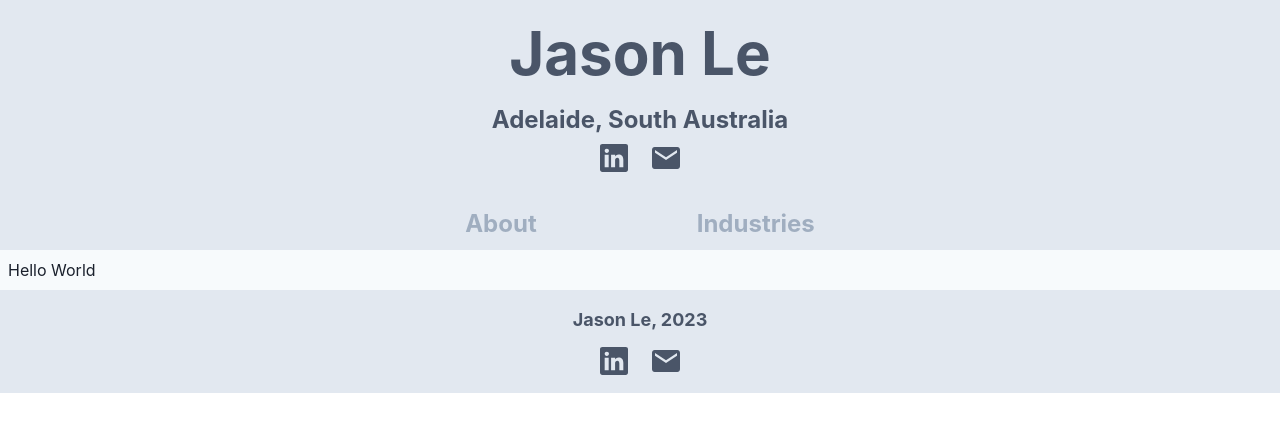
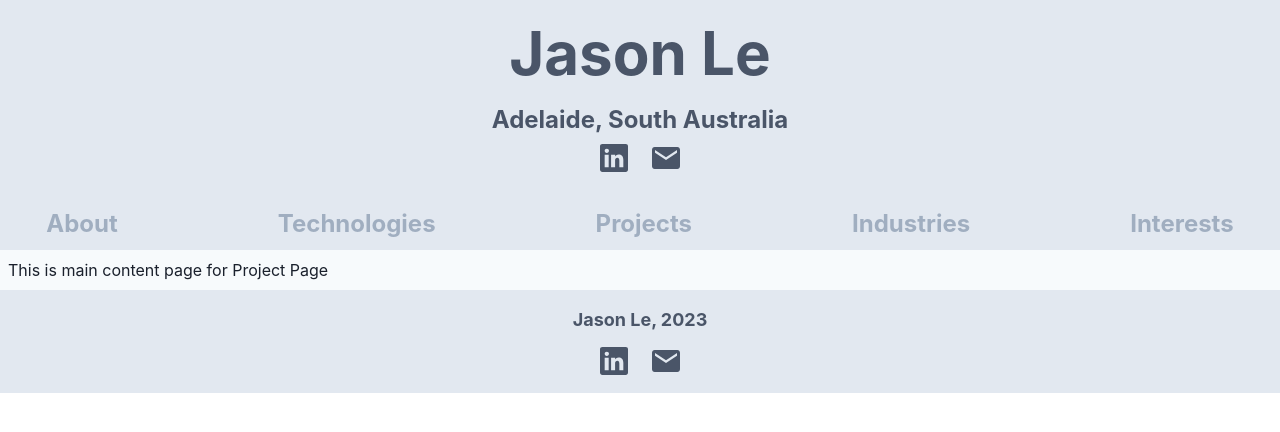
Before and after one commit to JasonLee0404/Resume, a React (Create React App) app: page /projects in a window 1280 px wide. Shown: the top 432 px of the page. Built offline with nearby package versions, Linux system fonts and the light colour scheme.

Commit message:
completed routing and linking page to content

```diff
--- a/src/App.tsx
+++ b/src/App.tsx
@@ -1,11 +1,24 @@
 import { ChakraProvider } from '@chakra-ui/react';
 import './App.css';
 import LandingPage from './components/pages/landingPage.component';
+import { Route, Switch } from 'wouter';
+import AboutPage from './components/pages/aboutPage.component';
+import IndustryPage from './components/pages/industriesPage.component';
+import TechnologyPage from './components/pages/technologiesPage.component';
+import ProjectPage from './components/pages/projectsPage.component';
+import InterestPage from './components/pages/interestsPage.component';
 
 function App() {
   return (
     <ChakraProvider>
-      <LandingPage/>
+      <Switch>
+        <Route path='/' component={() => <LandingPage/>}/>
+        <Route path='/about' component={() => <AboutPage/>}/>
+        <Route path='/technologies' component={() => <TechnologyPage/>}/>
+        <Route path='/projects' component={() => <ProjectPage/>}/>
+        <Route path='/industries' component={() => <IndustryPage/>}/>
+        <Route path='/interests' component={() => <InterestPage/>}/>
+    </Switch>
     </ChakraProvider>
   );
 }
--- a/src/components/organisms/header.component.tsx
+++ b/src/components/organisms/header.component.tsx
@@ -1,9 +1,6 @@
 import { Box, Center, HStack, Text, VStack } from "@chakra-ui/react";
+import { Link } from "wouter";
 import SocialMediaIcons from "./socialMediaIcons.component";
-import { Route, Link, Switch } from "wouter";
-import LandingPage from "../pages/landingPage.component";
-import AboutPage from "../pages/aboutPage.component";
-import IndustryPage from "../pages/industriesPage.component";
 
 interface HeaderProps {
 }
@@ -28,32 +25,25 @@ const Header: React.FC<HeaderProps> = ( HeaderProps ) => {
 
                     <Center>
                         <HStack spacing='10rem'>
-                            <Switch>
-                                <Route path='/about' component={() => <AboutPage/>}/>
-                                {/* <Route path='/technologies' component={() => <TechnologyPage/>}/>
-                                <Route path='/projects' component={() => <ProjectPage/>}/> */}
-                                <Route path='/industries' component={() => <IndustryPage/>}/>
-                                {/* <Route path='/interests' component={() => <InterestPage/>}/> */}
-                            </Switch>
                             <Link to='/about'>
                                 <Text fontSize='2xl' fontWeight='bold' color='gray.400'>About</Text>
                             </Link>
 
-                            {/* <Link to='/technologies'>
+                            <Link to='/technologies'>
                                 <Text fontSize='2xl' fontWeight='bold' color='gray.400'>Technologies</Text>
-                            </Link> */}
+                            </Link>
 
-                            {/* <Link to='/projects'>
+                            <Link to='/projects'>
                                 <Text fontSize='2xl' fontWeight='bold' color='gray.400'>Projects</Text>
-                            </Link> */}
+                            </Link>
 
                             <Link to='/industries'>
                                 <Text fontSize='2xl' fontWeight='bold' color='gray.400'>Industries</Text>
                             </Link>
 
-                            {/* <Link to='/interests'>
+                            <Link to='/interests'>
                                 <Text fontSize='2xl' fontWeight='bold' color='gray.400'>Interests</Text>
-                            </Link>  */}
+                            </Link>
                         </HStack>
                     </Center>
                 </VStack>
--- a/src/components/organisms/mainContent.component.tsx
+++ b/src/components/organisms/mainContent.component.tsx
@@ -1,15 +1,15 @@
-import { Box, Center, HStack, Text } from "@chakra-ui/react";
-import SocialMediaIcons from "./socialMediaIcons.component";
+import { Box } from "@chakra-ui/react";
 
 interface MainContentProps {
+    tabName?: string
 }
 
-const MainContent: React.FC<MainContentProps> = ( MainContentProps ) => {
+const MainContent: React.FC<MainContentProps> = ( { tabName} ) => {
 
     return (
         <>
             <Box flex='1' bg='white' w='100%' backgroundColor='gray.50' padding='2'>
-                Hello World
+                This is main content page for {tabName}
             </Box>
         </>
     );
--- a/src/components/pages/aboutPage.component.tsx
+++ b/src/components/pages/aboutPage.component.tsx
@@ -10,10 +10,9 @@ const AboutPage: React.FC<AboutPageProps> = ( AboutPageProps ) => {
 
     return (
         <>
-            This is about Page
-            {/* <Header/>
-            <MainContent/>
-            <Footer/> */}
+            <Header/>
+            <MainContent tabName={'About Page'}/>
+            <Footer/>
         </>
     );
 }
--- a/src/components/pages/industriesPage.component.tsx
+++ b/src/components/pages/industriesPage.component.tsx
@@ -11,7 +11,7 @@ const IndustryPage: React.FC<IndustryPageProps> = ( IndustryPageProps ) => {
     return (
         <>
             <Header/>
-            <MainContent/>
+            <MainContent tabName='Industry Page'/>
             <Footer/>
         </>
     );
--- a/src/components/pages/interestsPage.component.tsx
+++ b/src/components/pages/interestsPage.component.tsx
@@ -3,18 +3,18 @@ import Header from "../organisms/header.component";
 import MainContent from "../organisms/mainContent.component";
 
 
-interface LandingPageProps {
+interface InterestPageProps {
 }
 
-const LandingPage: React.FC<LandingPageProps> = ( LandingPageProps ) => {
+const InterestPage: React.FC<InterestPageProps> = ( InterestPageProps ) => {
 
     return (
         <>
             <Header/>
-            <MainContent/>
+            <MainContent tabName='Interest Page'/>
             <Footer/>
         </>
     );
 }
 
-export default LandingPage;
+export default InterestPage;
--- a/src/components/pages/landingPage.component.tsx
+++ b/src/components/pages/landingPage.component.tsx
@@ -11,7 +11,7 @@ const LandingPage: React.FC<LandingPageProps> = ( LandingPageProps ) => {
     return (
         <>
             <Header/>
-            <MainContent/>
+            <MainContent tabName='Main Page'/>
             <Footer/>
         </>
     );
--- a/src/components/pages/projectsPage.component.tsx
+++ b/src/components/pages/projectsPage.component.tsx
@@ -3,18 +3,18 @@ import Header from "../organisms/header.component";
 import MainContent from "../organisms/mainContent.component";
 
 
-interface LandingPageProps {
+interface ProjectPageProps {
 }
 
-const LandingPage: React.FC<LandingPageProps> = ( LandingPageProps ) => {
+const ProjectPage: React.FC<ProjectPageProps> = ( ProjectPageProps ) => {
 
     return (
         <>
             <Header/>
-            <MainContent/>
+            <MainContent tabName='Project Page'/>
             <Footer/>
         </>
     );
 }
 
-export default LandingPage;
+export default ProjectPage;
--- a/src/components/pages/technologiesPage.component.tsx
+++ b/src/components/pages/technologiesPage.component.tsx
@@ -3,18 +3,18 @@ import Header from "../organisms/header.component";
 import MainContent from "../organisms/mainContent.component";
 
 
-interface LandingPageProps {
+interface TechnologyPageProps {
 }
 
-const LandingPage: React.FC<LandingPageProps> = ( LandingPageProps ) => {
+const TechnologyPage: React.FC<TechnologyPageProps> = ( TechnologyPageProps ) => {
 
     return (
         <>
             <Header/>
-            <MainContent/>
+            <MainContent tabName='Technology Page'/>
             <Footer/>
         </>
     );
 }
 
-export default LandingPage;
+export default TechnologyPage;
```
